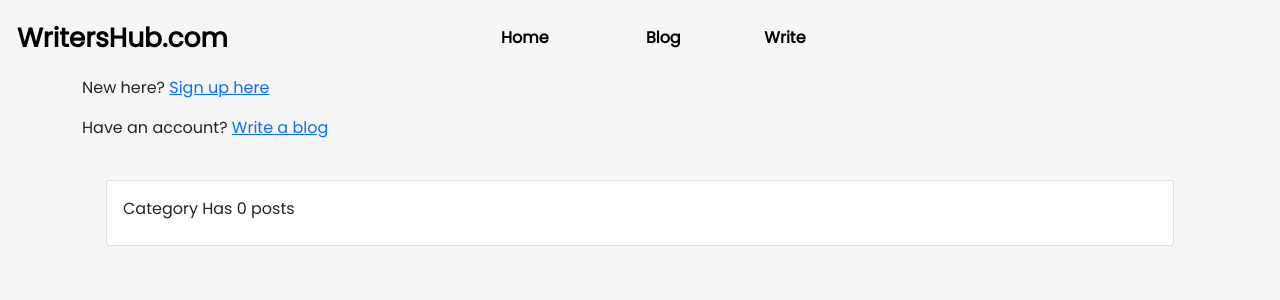
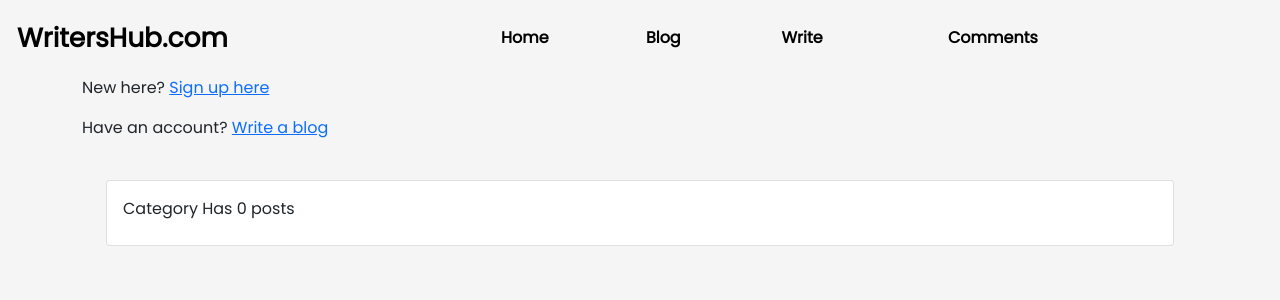
Before and after one commit to Charity-Mutembei/BLOG-APP, a Flask app: page /blog in a window 1280 px wide. Shown: the top 300 px of the page. Run offline with Flask 2, Linux system fonts and the light colour scheme; data that the repository does not hold is empty; some libraries are stand-ins or nearby versions.

Commit message:
README.md: refactored on the display of the pages

```diff
--- a/app/main/views.py
+++ b/app/main/views.py
@@ -87,6 +87,7 @@
     return render_template('new_blog.html',blog_form = form, blogs = all_blogs)
 
 @main.route('/blog', methods= ['GET','POST'])
+
 def blog ():
     '''
     displays the written stories of all, after the click 'ReadMore' on the snippet tab.
--- a/app/templates/macros.html
+++ b/app/templates/macros.html
@@ -59,7 +59,7 @@
 
           </div>
           <div class="col" style="color:black;">
-              <h5 class="card-title"> <strong>Author:</strong>  {{comment.commenter_name}}</h5>
+              <h5 class="card-title"> <strong>Commenter:</strong>  {{comment.commenter_name}}</h5>
               <p class="card-text"> <br> "{{comment.blog_review}}"</p>
               <a href="/comment"><img src="/app/static/icons/comment.png" alt="" style="background-color: white; width: 1cm; height: 1cm; margin-top: 10%;  "> <br> Comment </a>
           </div>
--- a/app/templates/navbar.html
+++ b/app/templates/navbar.html
@@ -8,13 +8,16 @@
       <div class="collapse navbar-collapse" id="navbarSupportedContent" style="margin-left: 20%;">
         <ul class="navbar-nav me-auto mb-2 mb-lg-0">
           <li class="nav-item">
-            <a class="nav-link active" aria-current="page" href="/" style="color: black; font-weight: 900;">Home</a>
+            <a class="nav-link active"  href="/" style="color: black; font-weight: 900;">Home</a>
           </li>
           <li class="nav-item">
-            <a class="nav-link active" href="/blog" style="color: black; font-weight: 900; margin-left: 160%;">Blog</a>
+            <a class="nav-link active" href="/log" style="color: black; font-weight: 900; margin-left: 160%;">Blog</a>
           </li>
           <li class="nav-item">
-            <a class="nav-link active" href="/blog/new" style="color: black; font-weight: 900; margin-left: 260%;">Write</a>
+            <a class="nav-link active" href="/blog/new" style="color: black; font-weight: 900; margin-left: 290%;">Write</a>
+          </li>
+          <li class="nav-item">
+            <a class="nav-link active" href="/comments" style="color: black; font-weight: 900; margin-left: 260%;">Comments</a>
           </li>
 
 
```
Also changed, not shown: README.md, app/static/blog.png (added), app/static/comment.png (added), app/static/land.png (added).
